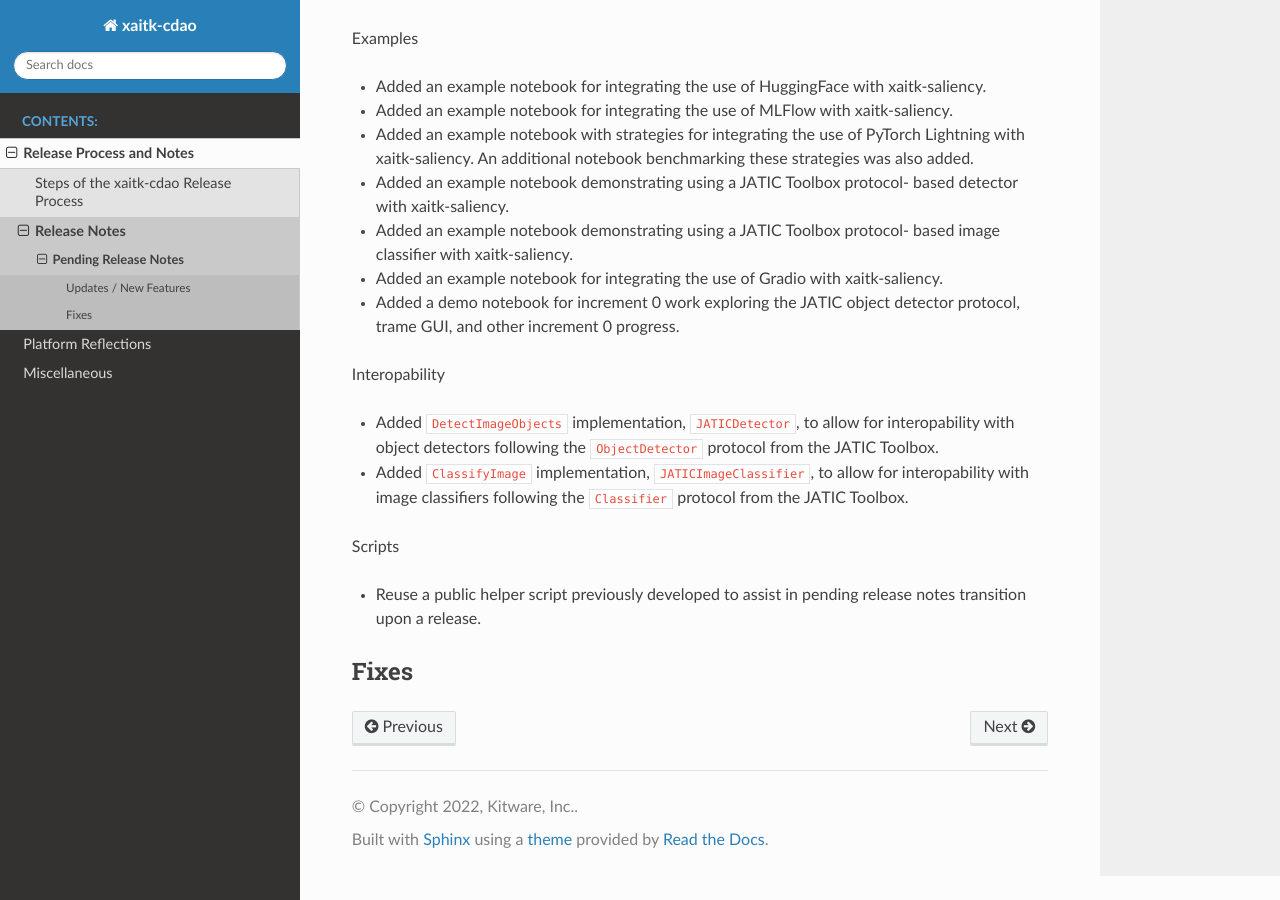
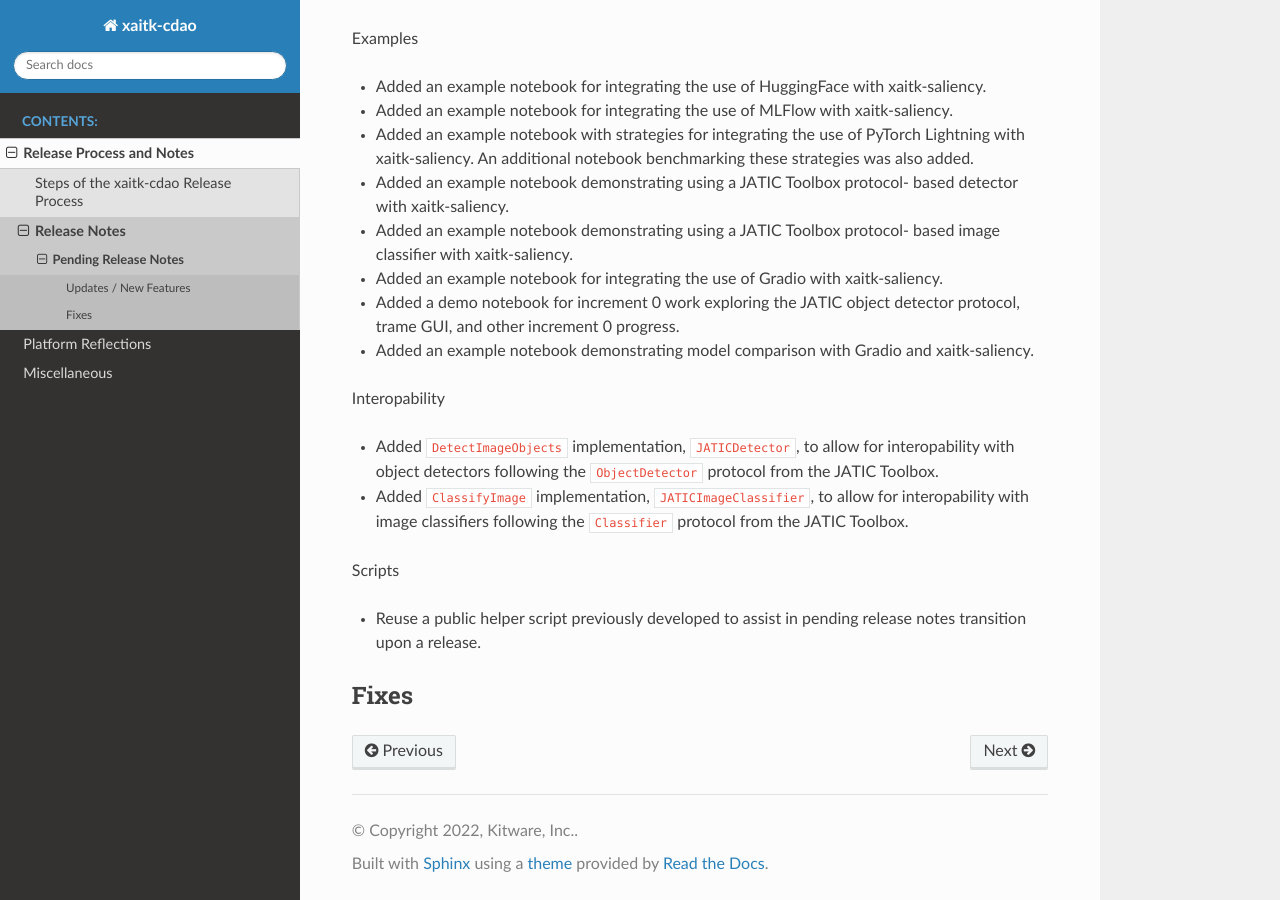
Before and after one commit to Kitware/xaitk-jatic, a Sphinx documentation site: the page built from docs/release_notes/pending_release.rst, in a window 1280 px wide and 900 px high, scrolled down 693 px. Built offline with Sphinx 7.4.7 and the Read the Docs theme 2.0.0, drawn with Linux system fonts in a browser that asks for light colours.

Commit message:
Added pending release note

```diff
--- a/docs/release_notes/pending_release.rst
+++ b/docs/release_notes/pending_release.rst
@@ -56,6 +56,9 @@ Examples
 * Added a demo notebook for increment 0 work exploring the JATIC object
   detector protocol, trame GUI, and other increment 0 progress.
 
+* Added an example notebook demonstrating model comparison with Gradio and
+  xaitk-saliency.
+
 Interopability
 
 * Added ``DetectImageObjects`` implementation, ``JATICDetector``, to allow
```
